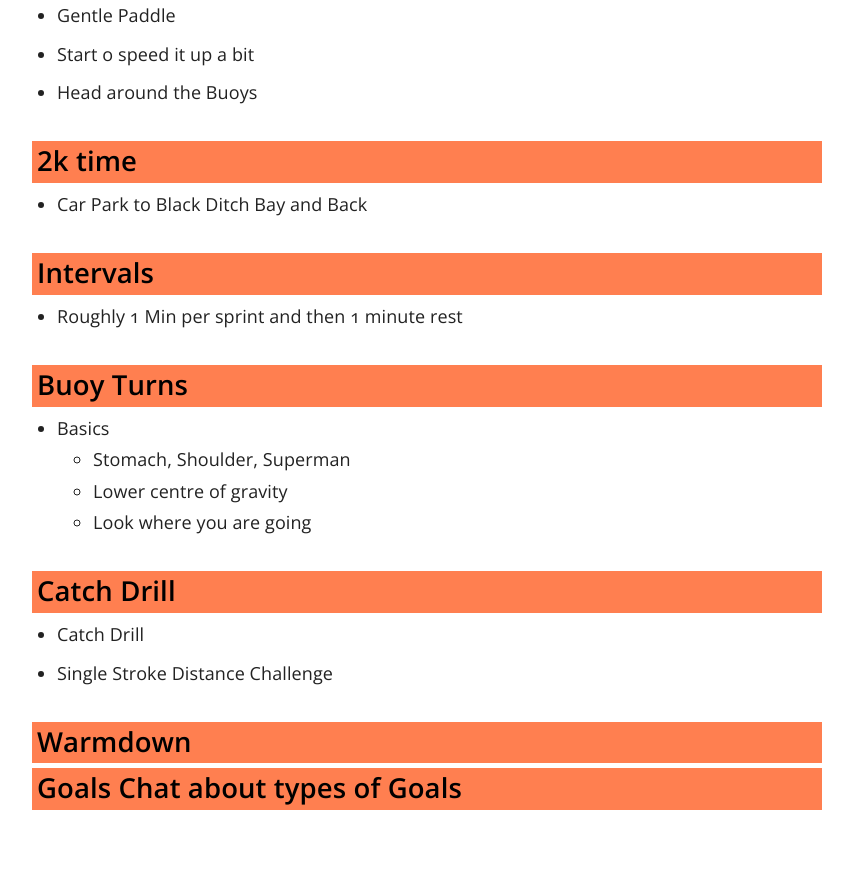
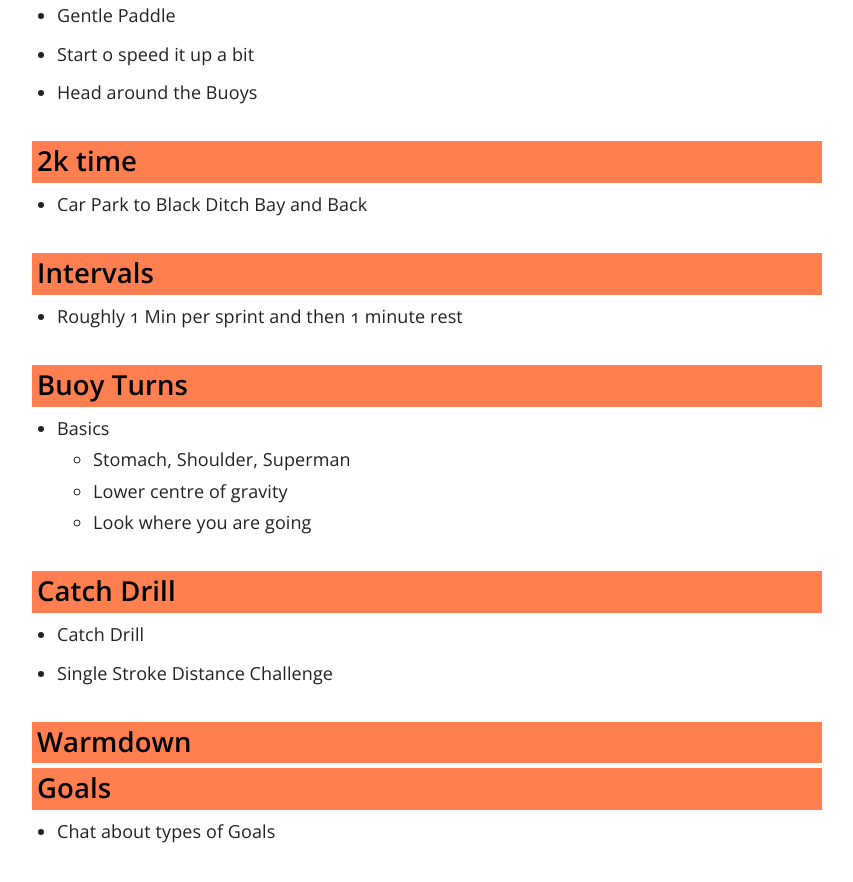
Before and after one commit to scotentSD/template_toolkit, a Jekyll site: the page built from _docs/Content/1-POD.md, in a window 1280 px wide and 900 px high, scrolled down 1018 px. Shown: the top 882 px of the window, without its empty margins (363-1216 px from the left). Built offline with Jekyll 4.4.1, drawn with Linux system fonts in a browser that asks for light colours; before the commit the page ends 1853 px from its top, so only the background shows below that.

Commit message:
Update 1-POD.md

```diff
--- a/_docs/Content/1-POD.md
+++ b/_docs/Content/1-POD.md
@@ -54,4 +54,5 @@ h2 {
 
 ## Warmdown
 
-## Goals   Chat about types of Goals
+## Goals
+- Chat about types of Goals
```
